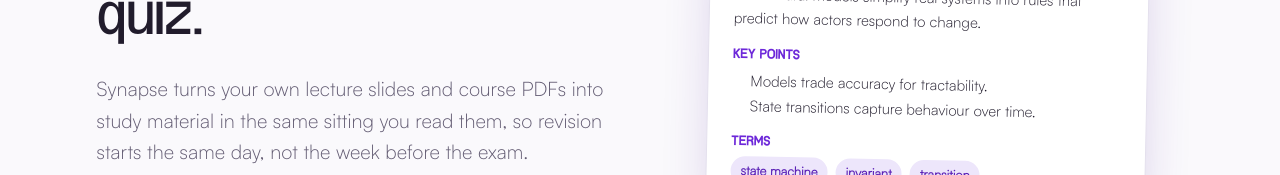
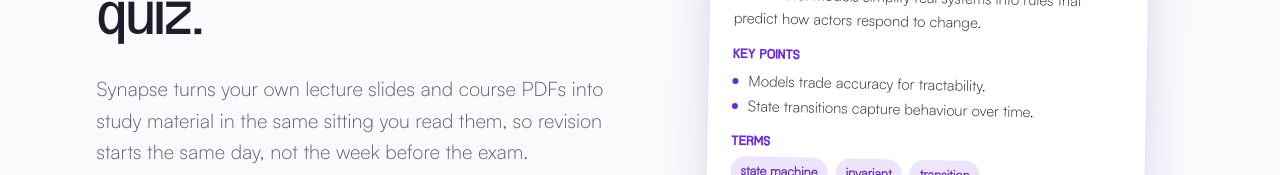
Before and after one commit to maegiko/synapse-frontend, a React (Vite) app: page / in a window 1280 px wide. Shown: the part 296-471 px from the top of the page. Built offline with nearby package versions, Linux system fonts and the light colour scheme; no server answers.

Commit message:
fix: restore landing key point bullets

```diff
--- a/src/pages/LandingPage.tsx
+++ b/src/pages/LandingPage.tsx
@@ -242,9 +242,21 @@
           actors respond to change.
         </p>
         <p className="mb-1.5 mt-4 font-display text-xs font-bold uppercase tracking-wide text-accent-solid">Key points</p>
-        <ul className="grid gap-1 pl-4.5 text-sm text-text">
-          <li>Models trade accuracy for tractability.</li>
-          <li>State transitions capture behaviour over time.</li>
+        <ul className="grid gap-1 p-0 text-sm text-text">
+          <li className="flex items-start gap-2.5">
+            <span
+              className="mt-2 h-1.5 w-1.5 shrink-0 rounded-full bg-accent-solid"
+              aria-hidden="true"
+            />
+            <span>Models trade accuracy for tractability.</span>
+          </li>
+          <li className="flex items-start gap-2.5">
+            <span
+              className="mt-2 h-1.5 w-1.5 shrink-0 rounded-full bg-accent-solid"
+              aria-hidden="true"
+            />
+            <span>State transitions capture behaviour over time.</span>
+          </li>
         </ul>
         <p className="mb-1.5 mt-4 font-display text-xs font-bold uppercase tracking-wide text-accent-solid">Terms</p>
         <div className="flex flex-wrap gap-2">
```
